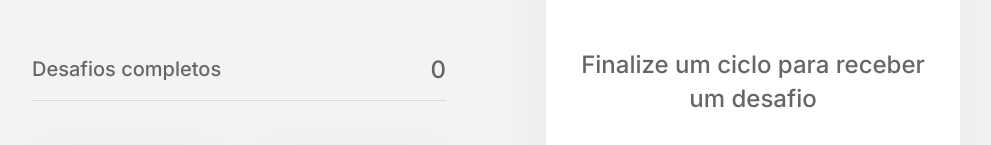
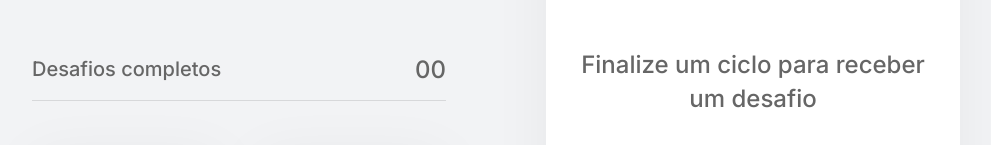
Before and after one commit to andersonsts/moveit, a Next.js app: page / in a window 1280 px wide. Shown: the part 234-379 px from the top of the page, without its empty margins (144-1135 px from the left). Built offline with nearby package versions, Linux system fonts and the light colour scheme.

Commit message:
add padstart on challenges completed

```diff
--- a/src/components/CompletedChallenges.tsx
+++ b/src/components/CompletedChallenges.tsx
@@ -7,10 +7,12 @@ import styles from 'styles/components/CompletedChallenges.module.css';
 export function CompletedChallenges () {
   const { challengesCompleted } = useContext(ChallengesContext)
 
+  const formattedChallengesCompleted = String(challengesCompleted).padStart(2, '0').split('')
+
   return (
     <div className={styles.completedChallengesContainer}>
       <span>Desafios completos</span>
-      <span>{challengesCompleted}</span>
+      <span>{formattedChallengesCompleted}</span>
     </div>
   )
 }
--- a/src/styles/components/Countdown.module.css
+++ b/src/styles/components/Countdown.module.css
@@ -60,6 +60,7 @@
 
 .countdownButtonFinished img {
   margin-left: 16px;
+  margin-bottom: -2px;
 }
 
 .countdownButton:not(:disabled):hover {
@@ -73,6 +74,7 @@
 
 .countdownButtonActive svg {
   margin-left: 16px;
+  margin-bottom: -2px;
 }
 
 .countdownButtonActive:not([disabled]):hover {
```
